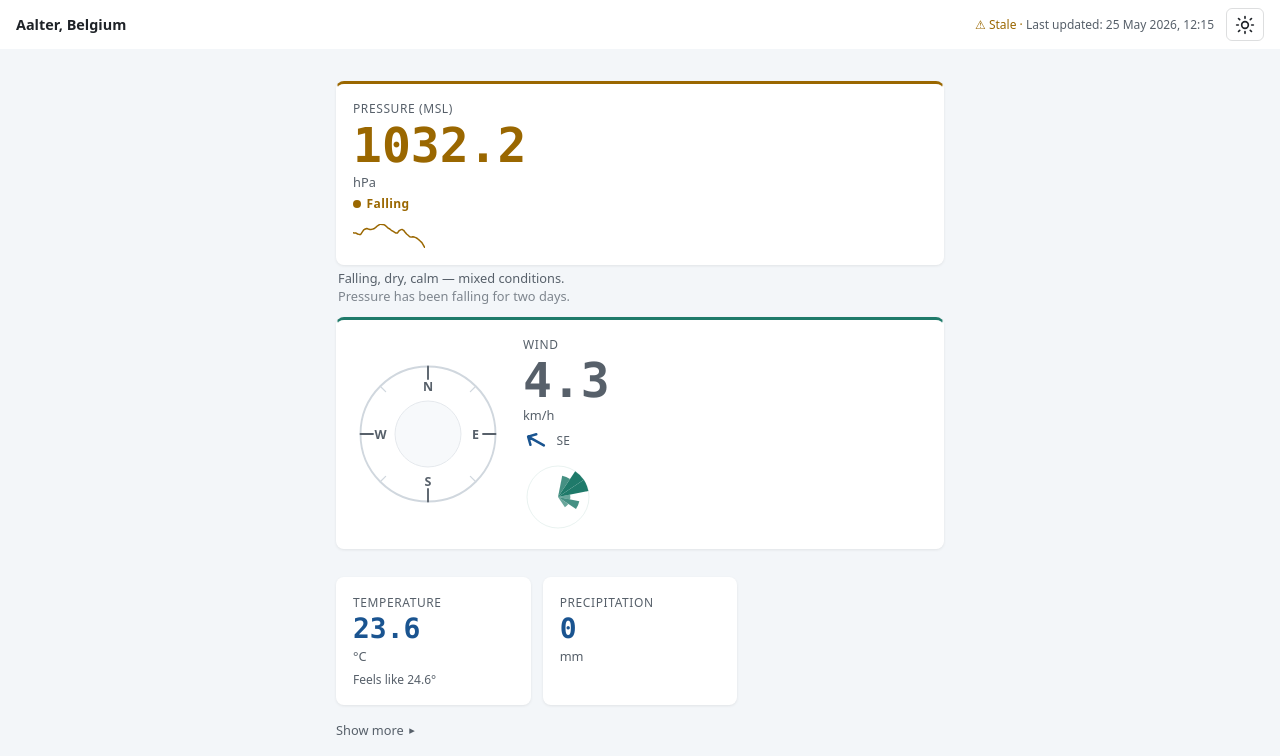
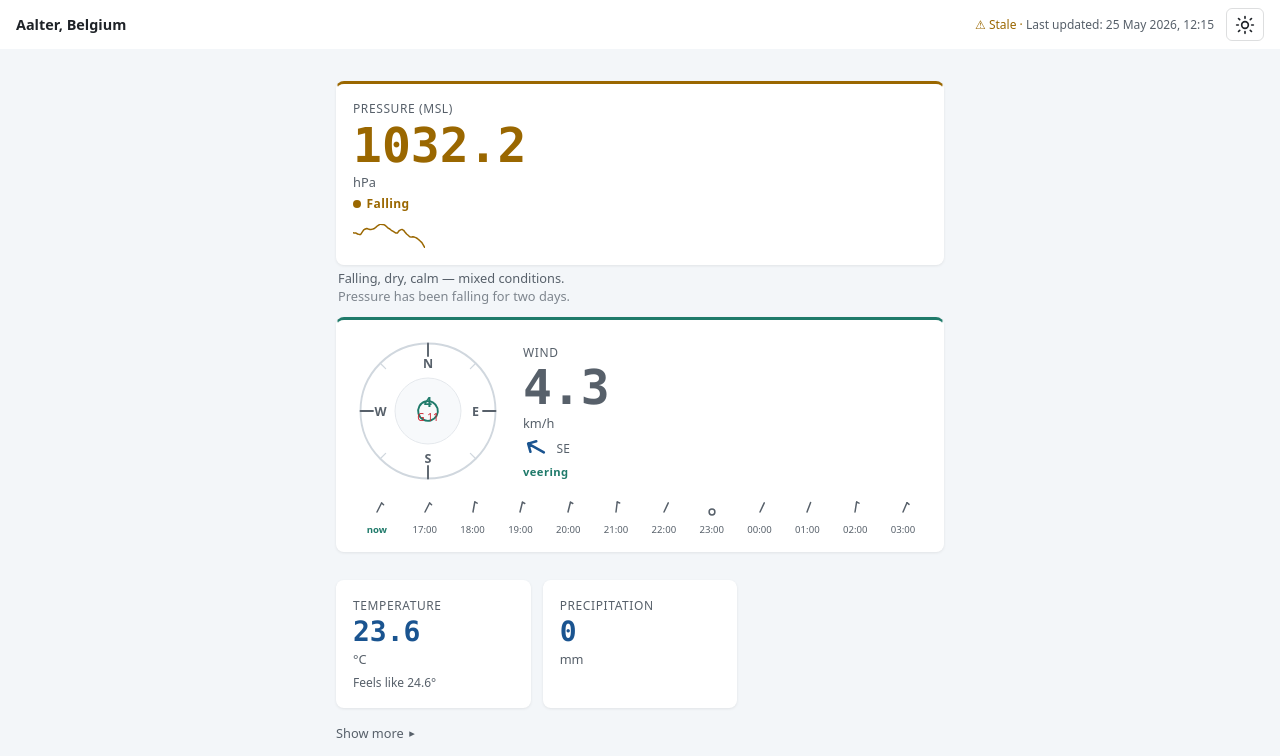
Before and after one commit to jorenknieper/fishing-weather-app, a website: page index.html in a window 1280 px wide. Shown: the top 756 px of the page. Drawn offline with nearby package versions, Linux system fonts and the light colour scheme; some packages are replaced by stand-ins of ours; a script that the page names is missing.

Commit message:
feat: barb in dial, verdict word, micro-barb strip, remove wind rose (#124 #125 #126 #127)
Co-Authored-By: Claude Sonnet 4.6 <noreply@anthropic.com>

```diff
--- a/app.js
+++ b/app.js
@@ -953,10 +953,11 @@ function renderWeather(current) {
 
   document.getElementById('weather-grid').classList.remove('hidden');
   renderPressureSparkline(hourlyData);
-  renderWindRose(hourlyData);
   renderHourlyRibbon(hourlyData);
   renderConditionSummary(current, hourlyData);
-  renderWindCompassDial();
+  renderWindCompassDial(current);
+  renderWindVerdict(hourlyData);
+  renderWindMicroStrip(hourlyData);
 }
 
 async function loadWeather() {
--- a/eslint.config.js
+++ b/eslint.config.js
@@ -20,9 +20,10 @@ module.exports = [
         toggleDetails: 'readonly',
         initDetails: 'readonly',
         synthesizePressureHistory: 'readonly',
-        renderWindRose: 'readonly',
         renderHourlyRibbon: 'readonly',
         renderWindCompassDial: 'readonly',
+        renderWindVerdict: 'readonly',
+        renderWindMicroStrip: 'readonly',
         // js/chart-plugins.js globals consumed by app.js
         getOrCreateTooltipEl: 'readonly',
         makeExternalTooltipHandler: 'readonly',
@@ -68,6 +69,7 @@ module.exports = [
         cssVar: 'readonly',
         setupDoubleTap: 'readonly',
         _themeRerenderCallbacks: 'readonly',
+        degreesToCompass: 'readonly',
         // js/chart-plugins.js globals
         makeDayLabelsPlugin: 'readonly',
         makeNowLinePlugin: 'readonly',
--- a/index.html
+++ b/index.html
@@ -63,9 +63,10 @@
                   <span class="wd-arrow-preview" id="wind-direction-arrow" aria-hidden="true"></span>
                   <span id="wind-direction">–</span>
                 </span>
-                <span id="wind-rose" class="wind-rose" aria-hidden="true"></span>
+                <span id="wind-verdict" class="wind-verdict" aria-hidden="true"></span>
               </div>
             </div>
+            <div id="wind-micro-strip" class="wind-micro-strip" aria-hidden="true"></div>
           </div>
         </section>
 
--- a/js/dashboard-features.js
+++ b/js/dashboard-features.js
@@ -131,8 +131,8 @@ function renderWindBarb(dirFromDeg, speedKt, { size = 48 } = {}) {
   );
 }
 
-// #123 — static compass bezel: circle, N/E/S/W labels, 45° minor ticks
-function renderWindCompassDial() {
+// #123/#124 — compass bezel with optional barb + speed/gust overlay
+function renderWindCompassDial(current) {
   const el = document.getElementById('wind-compass-dial');
   if (!el) return;
 
@@ -192,8 +192,173 @@ function renderWindCompassDial() {
   svg += `<circle cx="${cx}" cy="${cy}" r="${SIZE * 0.22}" ` +
     `fill="var(--bg-base)" stroke="var(--border-subtle)" stroke-width="0.75" opacity="0.6"/>`;
 
+  // #124 — barb arrow + speed/gust text overlaid in the dial centre
+  if (current) {
+    const speedKmh = current.wind_speed_10m;
+    const gustKmh = current.wind_gusts_10m;
+    const dirDeg = current.wind_direction_10m;
+    const speedKt = speedKmh != null ? speedKmh * 0.539957 : null;
+
+    // Barb: rendered as a rotated group centred on the SVG
+    if (dirDeg != null && speedKt != null) {
+      const barbSize = SIZE * 0.55; // barb fits within the inner bezel area
+      const rotation = ((dirDeg % 360) + 360) % 360;
+      const offset = (SIZE - barbSize) / 2;
+      // Build barb path elements at origin, then translate+rotate into centre
+      svg += `<g transform="translate(${offset.toFixed(1)},${offset.toFixed(1)}) rotate(${rotation},${(barbSize/2).toFixed(1)},${(barbSize/2).toFixed(1)})" ` +
+        `color="var(--accent-wind)">`;
+      svg += _windBarbPaths(speedKt, barbSize);
+      svg += `</g>`;
+    }
+
+    // Speed label (large) — positioned slightly above centre
+    const speedLabel = speedKmh != null ? Math.round(speedKmh) : '–';
+    svg += `<text x="${cx.toFixed(1)}" y="${(cy - 3).toFixed(1)}" ` +
+      `text-anchor="middle" dominant-baseline="auto" ` +
+      `font-size="11" font-weight="700" fill="var(--accent-wind)">${speedLabel}</text>`;
+
+    // Gust label — positioned below centre
+    const gustLabel = gustKmh != null ? Math.round(gustKmh) : '–';
+    const gustFactor = (speedKmh != null && gustKmh != null && speedKmh > 0)
+      ? gustKmh / speedKmh : 0;
+    const gustColor = gustFactor > 1.5 ? 'var(--wind-stormy)' : 'var(--text-muted)';
+    svg += `<text x="${cx.toFixed(1)}" y="${(cy + 8).toFixed(1)}" ` +
+      `text-anchor="middle" dominant-baseline="auto" ` +
+      `font-size="8" fill="${gustColor}">G ${gustLabel}</text>`;
+  } else {
+    // No data — centre reserve still shown, no overlay
+  }
+
   svg += `</svg>`;
   el.innerHTML = svg;
+}
+
+// Internal helper: barb shaft + feather path elements for embedding inside a parent SVG group.
+// The barb is drawn un-rotated (pointing up), sized to `size`. Caller applies rotation.
+function _windBarbPaths(speedKt, size) {
+  const cx = size / 2;
+  const cy = size / 2;
+
+  if (speedKt < 3) {
+    const r = size * 0.12;
+    return `<circle cx="${cx.toFixed(1)}" cy="${cy.toFixed(1)}" r="${r.toFixed(1)}" ` +
+      `fill="none" stroke="currentColor" stroke-width="1.5"/>`;
+  }
+
+  const shaftLen = size * 0.42;
+  const barbW = size * 0.22;
+  const barbStep = size * 0.07;
+  const pennantH = size * 0.13;
+  const shaftTop = cy - shaftLen;
+  const shaftBot = cy;
+
+  let remaining = Math.round(speedKt);
+  const pennants = Math.floor(remaining / 50);
+  remaining -= pennants * 50;
+  const fulls = Math.floor(remaining / 10);
+  remaining -= fulls * 10;
+  const halves = Math.floor(remaining / 5);
+
+  let paths = `<line x1="${cx.toFixed(1)}" y1="${shaftBot.toFixed(1)}" ` +
+    `x2="${cx.toFixed(1)}" y2="${shaftTop.toFixed(1)}" ` +
+    `stroke="currentColor" stroke-width="1.5" stroke-linecap="round"/>`;
+
+  let yOff = shaftTop;
+  for (let p = 0; p < pennants; p++) {
+    const yBase = yOff + pennantH;
+    paths += `<polygon points="${cx.toFixed(1)},${yOff.toFixed(1)} ` +
+      `${(cx + barbW).toFixed(1)},${((yOff + yBase) / 2).toFixed(1)} ` +
+      `${cx.toFixed(1)},${yBase.toFixed(1)}" fill="currentColor"/>`;
+    yOff = yBase + barbStep * 0.3;
+  }
+  for (let f = 0; f < fulls; f++) {
+    paths += `<line x1="${cx.toFixed(1)}" y1="${yOff.toFixed(1)}" ` +
+      `x2="${(cx + barbW).toFixed(1)}" y2="${(yOff + barbStep * 0.8).toFixed(1)}" ` +
+      `stroke="currentColor" stroke-width="1.5" stroke-linecap="round"/>`;
+    yOff += barbStep;
+  }
+  for (let h = 0; h < halves; h++) {
+    paths += `<line x1="${cx.toFixed(1)}" y1="${yOff.toFixed(1)}" ` +
+      `x2="${(cx + barbW * 0.5).toFixed(1)}" y2="${(yOff + barbStep * 0.4).toFixed(1)}" ` +
+      `stroke="currentColor" stroke-width="1.5" stroke-linecap="round"/>`;
+    yOff += barbStep;
+  }
+  return paths;
+}
+
+// #125 — wind verdict word rendered below the dial
+function renderWindVerdict(hourly) {
+  const el = document.getElementById('wind-verdict');
+  if (!el) return;
+  if (!hourly?.wind_direction_10m || !hourly?.time) {
+    el.textContent = '–';
+    el.dataset.verdict = '';
+    return;
+  }
+
+  const nowISO = new Date()
+    .toLocaleString('sv', { timeZone: 'Europe/Brussels' })
+    .slice(0, 16)
+    .replace(' ', 'T');
+  let nowIdx = -1;
+  for (let i = 0; i < hourly.time.length; i++) {
+    if (hourly.time[i] <= nowISO) nowIdx = i;
+    else break;
+  }
+  if (nowIdx < 0) { el.textContent = '–'; el.dataset.verdict = ''; return; }
+
+  const hoursLeft = hourly.wind_direction_10m.length - nowIdx;
+  if (hoursLeft < 6) {
+    el.textContent = '–';
+    el.dataset.verdict = '';
+    return;
+  }
+
+  const { verdict } = computeWindRotation(hourly.wind_direction_10m, nowIdx, 24);
+  el.textContent = verdict;
+  el.dataset.verdict = verdict;
+}
+
+// #126 — 12h micro-barb strip below the wind dial
+function renderWindMicroStrip(hourly) {
+  const el = document.getElementById('wind-micro-strip');
+  if (!el) return;
+  if (!hourly?.time || !hourly?.wind_direction_10m || !hourly?.wind_speed_10m) {
+    el.innerHTML = '';
+    return;
+  }
+
+  const nowISO = new Date()
+    .toLocaleString('sv', { timeZone: 'Europe/Brussels' })
+    .slice(0, 16)
+    .replace(' ', 'T');
+  let nowIdx = hourly.time.findIndex((t) => t >= nowISO);
+  if (nowIdx === -1) nowIdx = hourly.time.length;
+
+  const HOURS = 12;
+  const BARB_SIZE = 24;
+  let html = '';
+  for (let i = 0; i < HOURS; i++) {
+    const idx = nowIdx + i;
+    if (idx >= hourly.time.length) break;
+    const dir = hourly.wind_direction_10m[idx];
+    const speedKmh = hourly.wind_speed_10m[idx];
+    const speedKt = speedKmh != null ? speedKmh * 0.539957 : null;
+    const hour = hourly.time[idx].slice(11, 16);
+    const cardinal = dir != null ? degreesToCompass(dir) : '–';
+    const speedDisplay = speedKmh != null ? Math.round(speedKmh) : '–';
+    const titleText = `${hour} — ${cardinal} ${speedDisplay} km/h`;
+    const isNow = i === 0;
+    const barbSvg = dir != null && speedKt != null
+      ? renderWindBarb(dir, speedKt, { size: BARB_SIZE })
+      : `<svg width="${BARB_SIZE}" height="${BARB_SIZE}" aria-hidden="true"></svg>`;
+    html +=
+      `<span class="wind-micro-barb${isNow ? ' wind-micro-barb--now' : ''}" title="${titleText}">` +
+      barbSvg +
+      `<span class="wind-micro-label">${isNow ? 'now' : hour}</span>` +
+      `</span>`;
+  }
+  el.innerHTML = html;
 }
 
 // #102 — details tier toggle with localStorage persistence
@@ -265,62 +430,6 @@ function synthesizePressureHistory(hourly) {
   return 'Pressure dropped overnight.';
 }
 
-// #103 — 16-sector wind rose SVG driven by last 24h of hourly direction data
-function renderWindRose(hourly) {
-  const el = document.getElementById('wind-rose');
-  if (!el) return;
-  if (!hourly?.wind_direction_10m || !hourly?.time) { el.innerHTML = ''; return; }
-
-  const nowISO = new Date()
-    .toLocaleString('sv', { timeZone: 'Europe/Brussels' })
-    .slice(0, 16)
-    .replace(' ', 'T');
-  let boundaryIndex = hourly.time.findIndex((t) => t >= nowISO);
-  if (boundaryIndex === -1) boundaryIndex = hourly.time.length;
-
-  const slice = hourly.wind_direction_10m.slice(Math.max(0, boundaryIndex - 24), boundaryIndex);
-  if (slice.length === 0) { el.innerHTML = ''; return; }
-
-  const SECTORS = 16;
-  const counts = new Array(SECTORS).fill(0);
-  for (const deg of slice) {
-    if (deg == null) continue;
-    const sector = Math.round(deg / (360 / SECTORS)) % SECTORS;
-    counts[sector]++;
-  }
-
-  const maxCount = Math.max(...counts, 1);
-  const SIZE = 70;
-  const cx = SIZE / 2;
-  const cy = SIZE / 2;
-  const maxR = SIZE / 2 - 4;
-  const minR = 3;
-  const angleStep = (2 * Math.PI) / SECTORS;
-  const halfAngle = angleStep / 2;
-
-  let paths = '';
-  for (let i = 0; i < SECTORS; i++) {
-    if (counts[i] === 0) continue;
-    const r = minR + ((counts[i] / maxCount) * (maxR - minR));
-    const startAngle = i * angleStep - halfAngle - Math.PI / 2;
-    const endAngle = startAngle + angleStep;
-    const x1 = cx + Math.cos(startAngle) * r;
-    const y1 = cy + Math.sin(startAngle) * r;
-    const x2 = cx + Math.cos(endAngle) * r;
-    const y2 = cy + Math.sin(endAngle) * r;
-    const opacity = 0.5 + 0.5 * (counts[i] / maxCount);
-    paths +=
-      `<path d="M${cx.toFixed(1)},${cy.toFixed(1)} L${x1.toFixed(1)},${y1.toFixed(1)} A${r.toFixed(1)},${r.toFixed(1)} 0 0,1 ${x2.toFixed(1)},${y2.toFixed(1)} Z"` +
-      ` fill="currentColor" opacity="${opacity.toFixed(2)}"/>`;
-  }
-
-  el.innerHTML =
-    `<svg width="${SIZE}" height="${SIZE}" viewBox="0 0 ${SIZE} ${SIZE}" aria-hidden="true" class="wind-rose-svg">` +
-    `<circle cx="${cx}" cy="${cy}" r="${maxR}" fill="none" stroke="currentColor" stroke-width="0.5" opacity="0.2"/>` +
-    paths +
-    `</svg>`;
-}
-
 // #101 — next 12 forecast hours: hour, temp, precip dot, pressure direction icon
 function renderHourlyRibbon(hourly) {
   const el = document.getElementById('hourly-ribbon');
--- a/style.css
+++ b/style.css
@@ -438,6 +438,56 @@ footer {
 #wind-speed[data-wind-bucket='strong']   { color: var(--wind-strong); }
 #wind-speed[data-wind-bucket='stormy']   { color: var(--wind-stormy); }
 
+/* Wind verdict word (#125) */
+.wind-verdict {
+  font-size: 0.7rem;
+  font-weight: 600;
+  letter-spacing: 0.04em;
+  color: var(--text-muted);
+  text-transform: lowercase;
+}
+
+.wind-verdict[data-verdict='veering']  { color: var(--accent-wind); }
+.wind-verdict[data-verdict='backing']  { color: var(--accent-pressure); }
+.wind-verdict[data-verdict='shifting'] { color: var(--accent-temp); }
+.wind-verdict[data-verdict='steady']   { color: var(--text-muted); }
+
+/* 12h micro-barb strip (#126) */
+.wind-micro-strip {
+  display: flex;
+  gap: 0;
+  overflow-x: auto;
+  margin-top: 0.6rem;
+  scrollbar-width: none;
+  pointer-events: none;
+}
+
+.wind-micro-strip::-webkit-scrollbar {
+  display: none;
+}
+
+.wind-micro-barb {
+  display: flex;
+  flex-direction: column;
+  align-items: center;
+  flex: 0 0 auto;
+  width: calc(100% / 12);
+  min-width: 28px;
+  color: var(--text-muted);
+}
+
+.wind-micro-barb--now .wind-micro-label {
+  color: var(--accent-wind);
+  font-weight: 700;
+}
+
+.wind-micro-label {
+  font-size: 0.6rem;
+  color: var(--text-muted);
+  line-height: 1.2;
+  white-space: nowrap;
+}
+
 /* Condition summary line (#93) */
 .condition-summary {
   font-size: 0.8rem;
@@ -450,18 +500,6 @@ footer {
 /* History narrative line (#104) */
 .condition-history {
   opacity: 0.75;
-}
-
-/* Wind rose (#103) */
-.wind-rose {
-  display: block;
-  margin-top: 0.4rem;
-  line-height: 0;
-  color: var(--accent-wind);
-}
-
-.wind-rose-svg {
-  display: block;
 }
 
 .modal-overlay {
```
